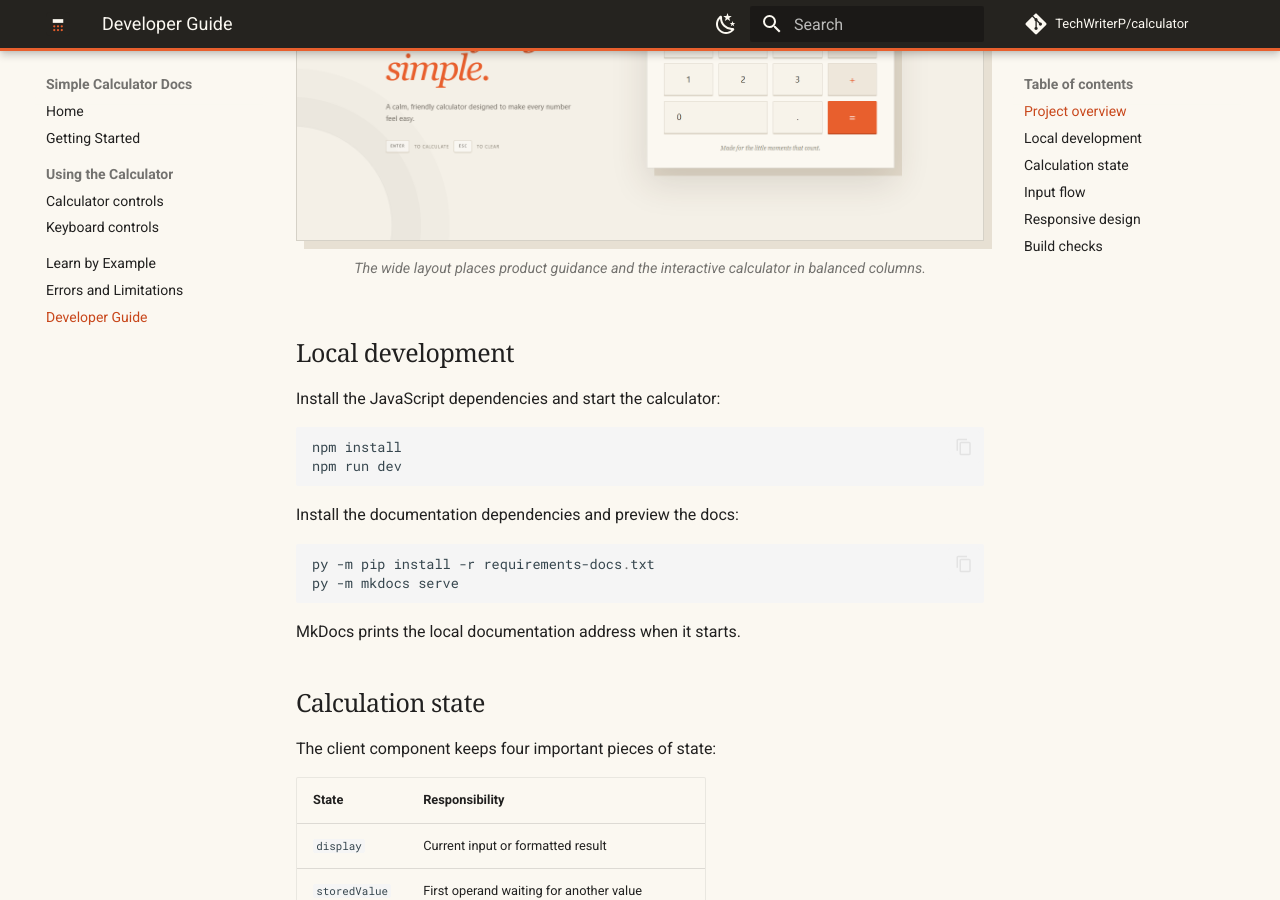
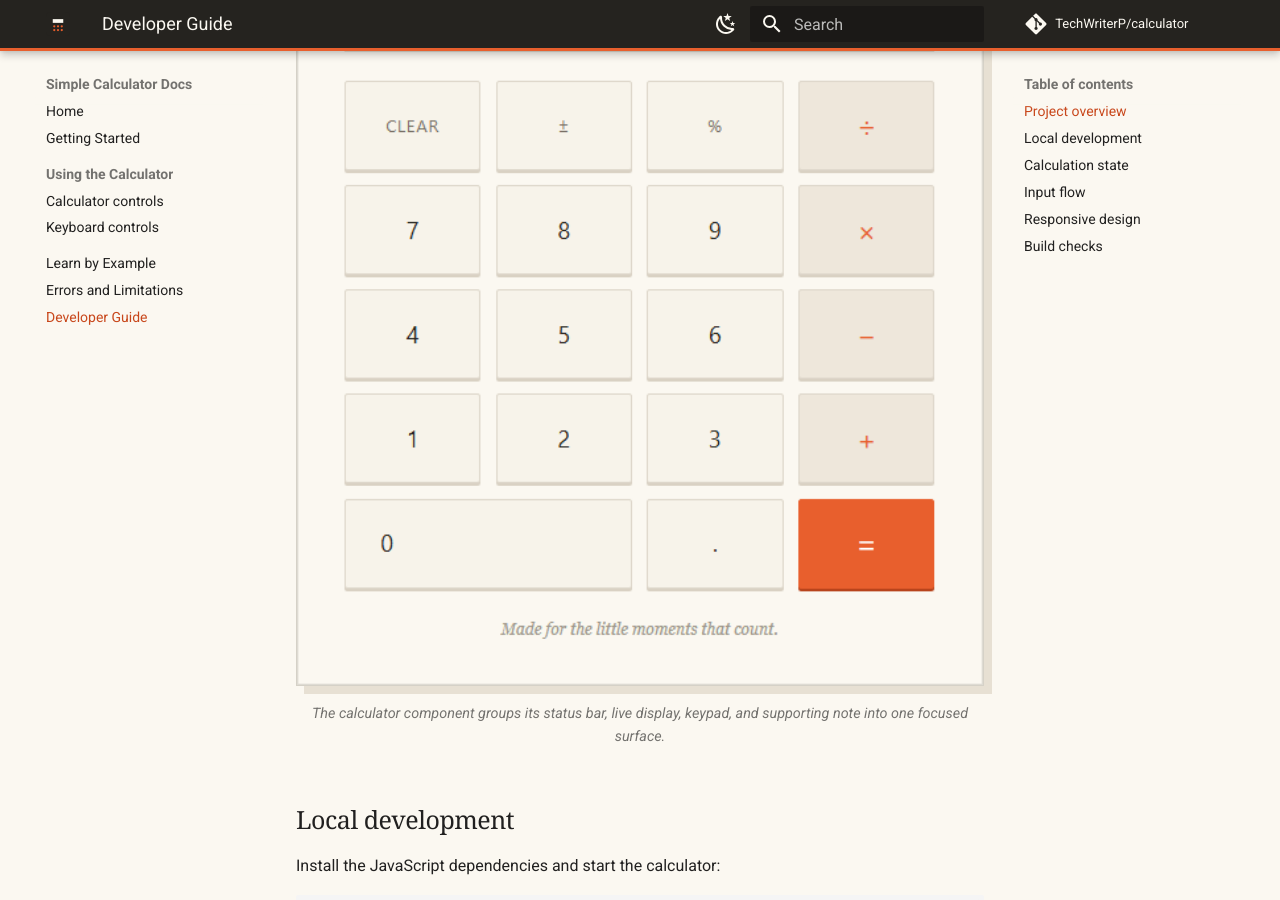
Before and after one commit to TechWriterP/calculator, an MkDocs documentation site: the page built from docs/developer-guide.md, in a window 1280 px wide and 900 px high, scrolled down 637 px. Built offline with MkDocs 1.6.1 and Material for MkDocs 9.7.7, drawn with Linux system fonts in a browser that asks for light colours; comment, search, counter and statistics services are not loaded.

Commit message:
Focus documentation screenshots on calculator (#8)

```diff
--- a/docs/developer-guide.md
+++ b/docs/developer-guide.md
@@ -7,8 +7,8 @@ The calculator is a Next.js client component written in TypeScript. Its interfac
 The documentation is a separate MkDocs Material site under `docs/`. GitHub Actions combines the calculator and documentation into one Pages artifact.
 
 <figure class="app-shot" markdown>
-  ![Desktop calculator showing a two-column responsive layout](assets/screenshots/calculator-desktop.png)
-  <figcaption>The wide layout places product guidance and the interactive calculator in balanced columns.</figcaption>
+  ![Desktop calculator component with display and keypad](assets/screenshots/calculator-only.png)
+  <figcaption>The calculator component groups its status bar, live display, keypad, and supporting note into one focused surface.</figcaption>
 </figure>
 
 ## Local development
```
Also changed, not shown: docs/getting-started.md (+2 -2 lines), docs/keyboard-controls.md (+2 -2 lines), docs/assets/screenshots/addition-result.png, docs/assets/screenshots/calculator-mobile.png, docs/assets/screenshots/calculator-only.png (added), docs/assets/screenshots/division-by-zero.png, docs/assets/screenshots/percentage-example.png.
